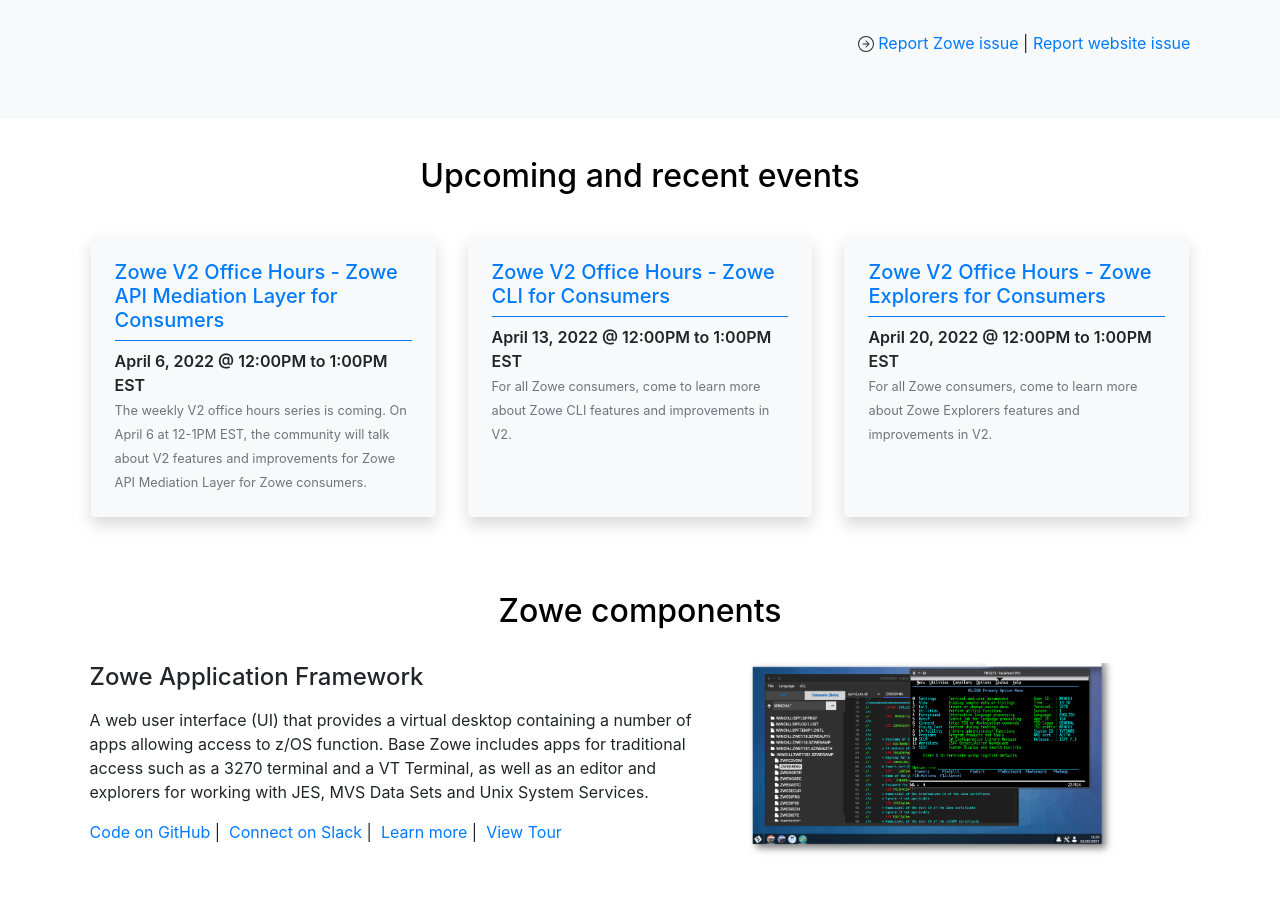
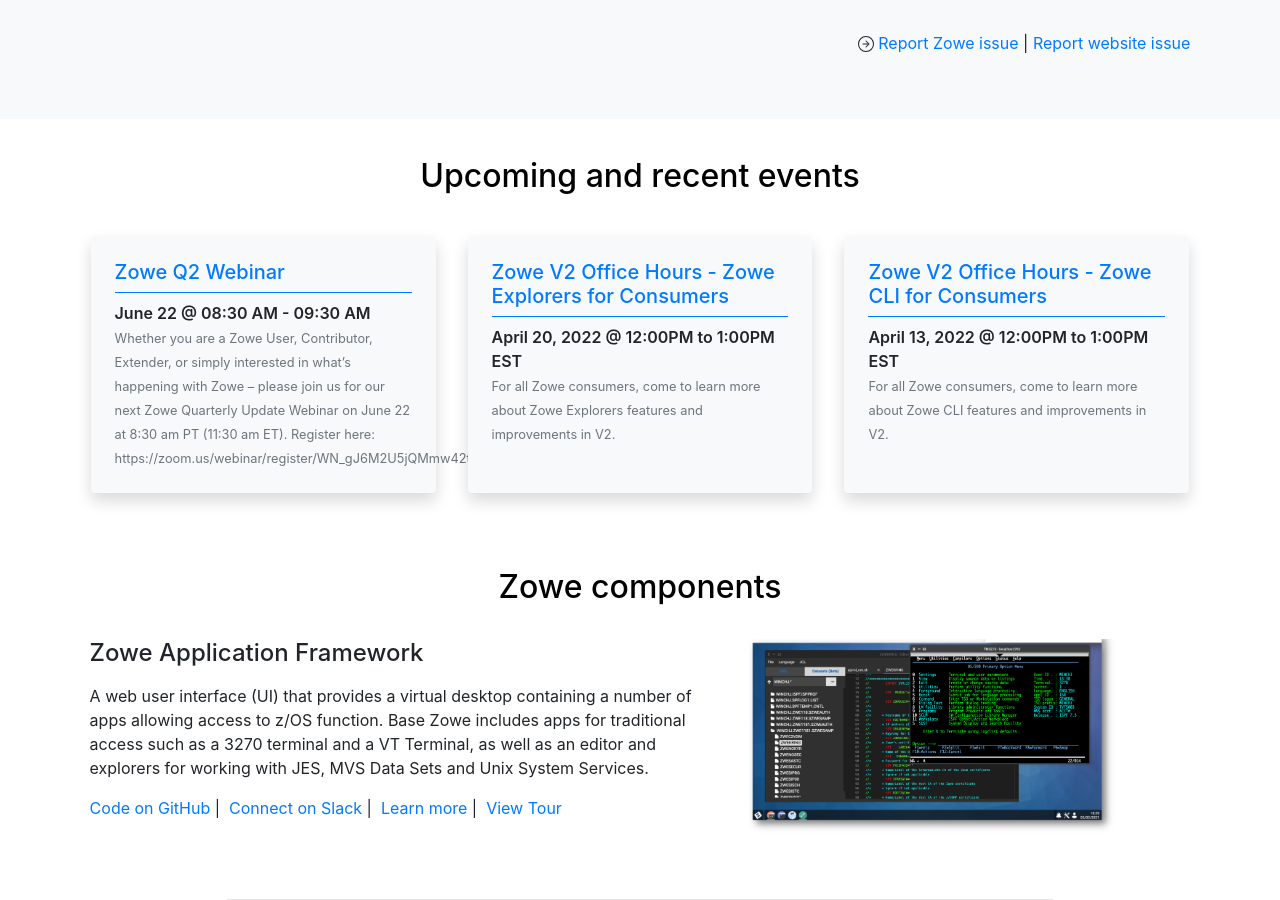
Before and after one commit to zowe/zowe.github.io, a Jekyll site: the page built from index.md, in a window 1280 px wide and 900 px high, scrolled down 1574 px. Built offline with Jekyll 4.4.1, drawn with Linux system fonts in a browser that asks for light colours; our own code applies the rules of GitHub Pages for plain Markdown files.

Commit message:
Update upcoming_events.yml
Signed-off-by: nannanli <nannanli@cn.ibm.com>

Signed-off-by: nannanli <nannanli@cn.ibm.com>

```diff
--- a/_data/upcoming_events.yml
+++ b/_data/upcoming_events.yml
@@ -1,15 +1,21 @@
-- event: Zowe V2 Office Hours - Zowe API Mediation Layer for Consumers
-  schedule: April 6, 2022 @ 12:00PM to 1:00PM EST
-  description: The weekly V2 office hours series is coming. On April 6 at 12-1PM EST, the community will talk about
-    V2 features and improvements for Zowe API Mediation Layer for Zowe consumers.
+- event: Zowe Q2 Webinar
+  schedule: June 22 @ 08:30 AM - 09:30 AM
+  description: "Whether you are a Zowe User, Contributor, Extender, or simply interested\
+    \ in what\u2019s happening with Zowe \u2013 please join us for our next Zowe Quarterly\
+    \ Update Webinar on June 22 at 8:30 am PT (11:30 am ET). Register here: https://zoom.us/webinar/register/WN_gJ6M2U5jQMmw42t7LnZOnw..."
+  url: https://www.openmainframeproject.org/event/zowe-q2-webinar
+- event: Zowe V2 Office Hours - Zowe Explorers for Consumers
+  schedule: April 20, 2022 @ 12:00PM to 1:00PM EST
+  description: For all Zowe consumers, come to learn more about Zowe Explorers features and improvements in V2.
   url: https://zoom.us/j/94312528890
 - event: Zowe V2 Office Hours - Zowe CLI for Consumers
   schedule: April 13, 2022 @ 12:00PM to 1:00PM EST
   description: For all Zowe consumers, come to learn more about Zowe CLI features and improvements in V2.
   url: https://zoom.us/j/94312528890
-- event: Zowe V2 Office Hours - Zowe Explorers for Consumers
-  schedule: April 20, 2022 @ 12:00PM to 1:00PM EST
-  description: For all Zowe consumers, come to learn more about Zowe Explorers features and improvements in V2.
+- event: Zowe V2 Office Hours - Zowe API Mediation Layer for Consumers
+  schedule: April 6, 2022 @ 12:00PM to 1:00PM EST
+  description: The weekly V2 office hours series is coming. On April 6 at 12-1PM EST, the community will talk about
+    V2 features and improvements for Zowe API Mediation Layer for Zowe consumers.
   url: https://zoom.us/j/94312528890
 - event: SHARE Dallas 2022
   schedule: March 27 - March 31
```
